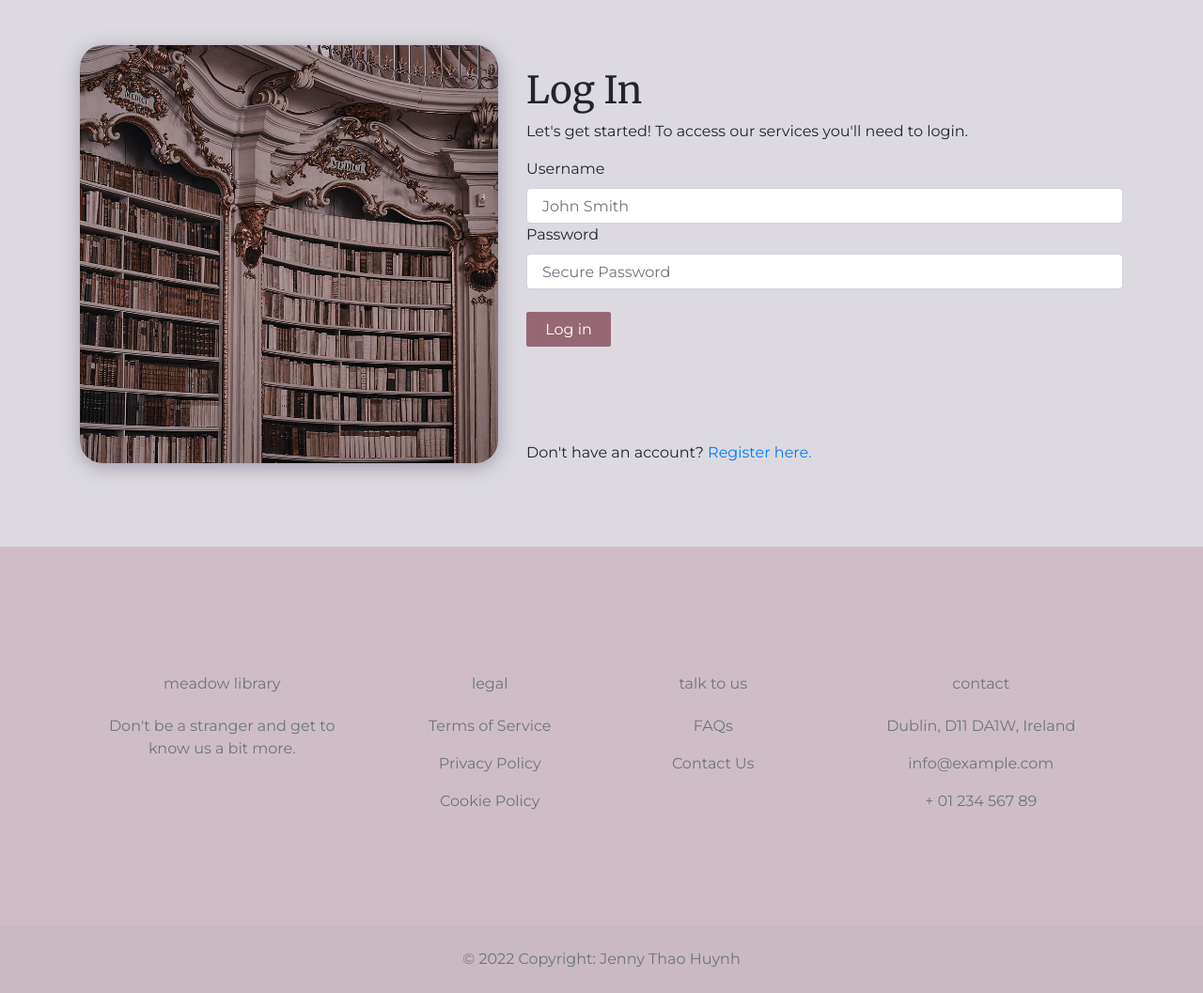
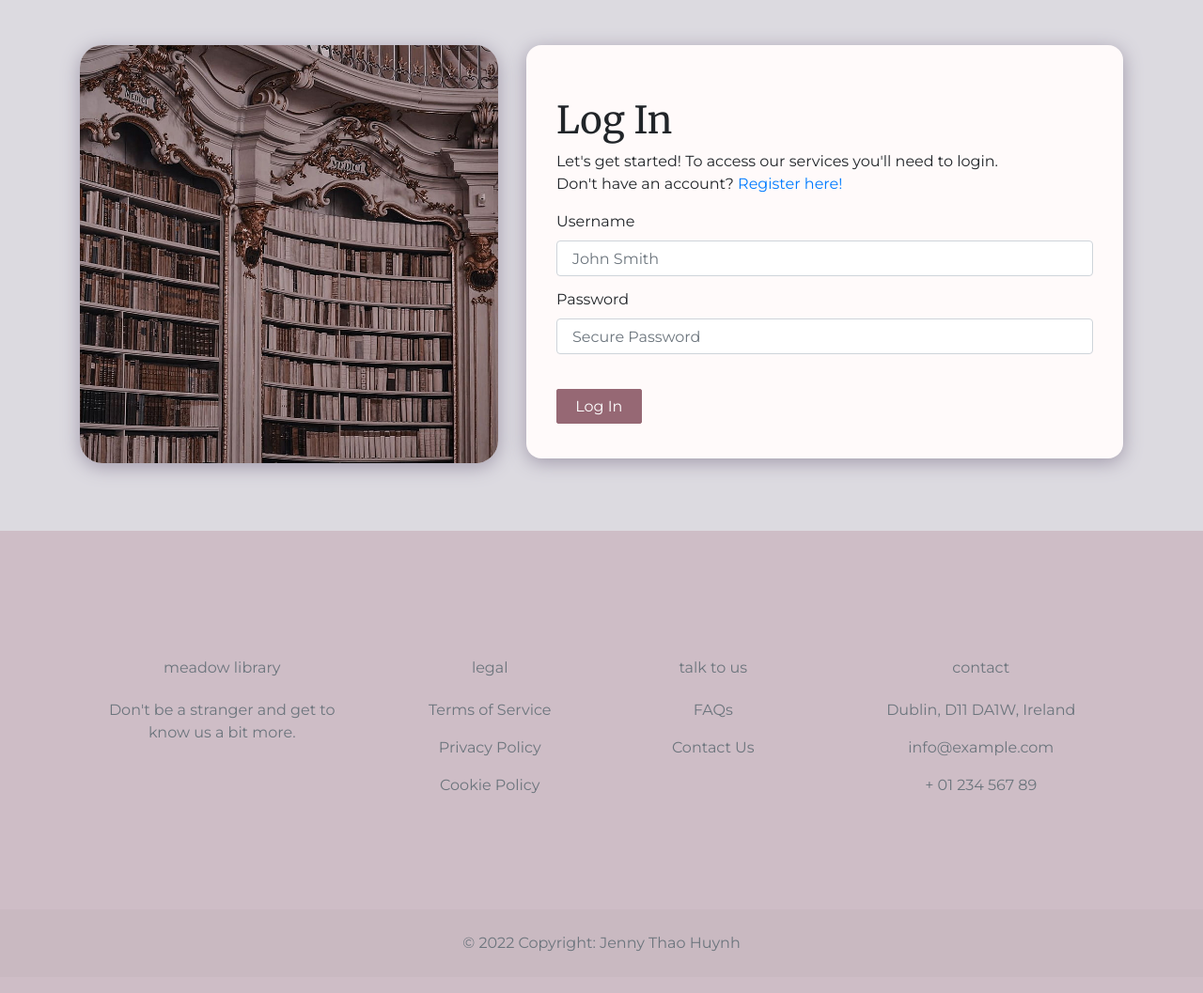
Before and after one commit to jenitaoo/library, a PHP site: page /login.php in a window 1280 px wide. Shown: the part 72-1129 px from the top of the page at 94% size. After the commit the page ends 1085 px from the top, so only its background shows below. Run offline with PHP 8.4, Linux system fonts and the light colour scheme.

Commit message:
register and login tweaks (work now)

```diff
--- a/pages/index.php
+++ b/pages/index.php
@@ -8,7 +8,6 @@ session_start();
 
 // Connect to database
 require_once "..\configs\config.php";
-require "error_check.php";
 ?>
 
 <!DOCTYPE html>
@@ -66,7 +65,7 @@ if (!isset($_SESSION["username"])) {
 <?php
 }
 // Check session for errors
-require "error_check.php";
+require_once "error_check.php";
 require_once "../includes/footer.php";?>
 
     <!--LINK IN BOOTSTRAP SCRIPTS-->
--- a/pages/login.php
+++ b/pages/login.php
@@ -80,43 +80,39 @@ if ( isset($_POST['login-submit'])) {
 <body class="d-flex flex-column min-vh-100">
 
 <?php require_once "../includes/header.php";?>
-
 <main>
- <!--FORM-->
+    <!--FORM-->
     <section>
         <div class="container">
             <div class="row">
                  <!--FIRST COLUMN WITH IMAGE-->
                  <div class="col-lg-5">
                      <section>
-                        <img id="formImage" src="..\assets\library_shelves.jpg" class="img-fluid fullImage" alt="Library shelves">
+                        <img src="..\assets\library_shelves.jpg" class="img-fluid fullImage" alt="Library shelves">
                     </section>
                 </div>
 
                 <!--SECOND COLUMN WITH FORM-->
                 <div class="col-lg-7">
                     <section class="form">
-                        <form method="post">
+                        <form id="form" method="post" action="">
                             </br>
                             <h1>Log In</h1>
-                            <p>
-                                Let's get started! To access our services you'll need to login.
-                            </p>
+                            <p>Let's get started! To access our services you'll need to login.</br>
+                            Don't have an account? <a href="register.php">Register here!</a></p>
                             <div class="input-control">
                                 <label for="username">Username</label>
-                                <input class="form-control type="text" name="username" value="" placeholder="John Smith">
-
+                                <input class="form-control" type="text" name="username" value="" placeholder="John Smith">
+                                <div class="error"></div>
                             </div>
                             <div class="input-control">
                                 <label for="username">Password</label>
                                 <input class="form-control" type="password" name="password" value="" placeholder="Secure Password">
-
+                                <div class="error"></div>
                             </div>
-                            </br>
-                            <input class="btn btn-default" type="submit" name="login-submit"value="Log in">
+                            </br><input class="btn btn-default" type="submit" name="login-submit" value="Log In">
                         </form>
                     </section>
-                    </br></br></br></br><p>Don't have an account? <a href="register.php">Register here.</a></p>
                 </div>
             </div>
          </div>
--- a/pages/register.php
+++ b/pages/register.php
@@ -127,7 +127,7 @@ if (!isset($_SESSION["username"])) {
 ?>
     <main>
         <!--FORM-->
-        <section id="aboutAndArticleGrid">
+        <section>
             <div class="container">
                 <div class="row">
                      <!--FIRST COLUMN WITH IMAGE-->
```
